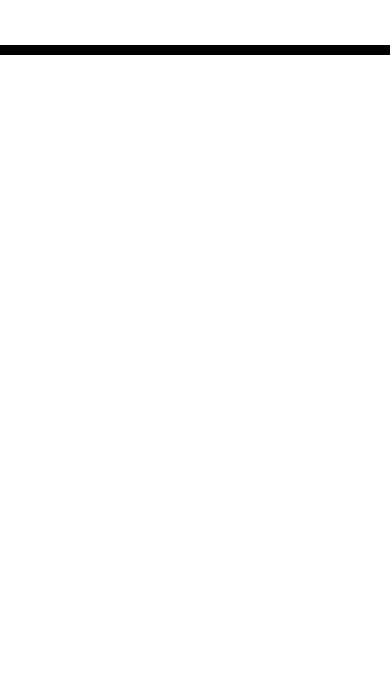
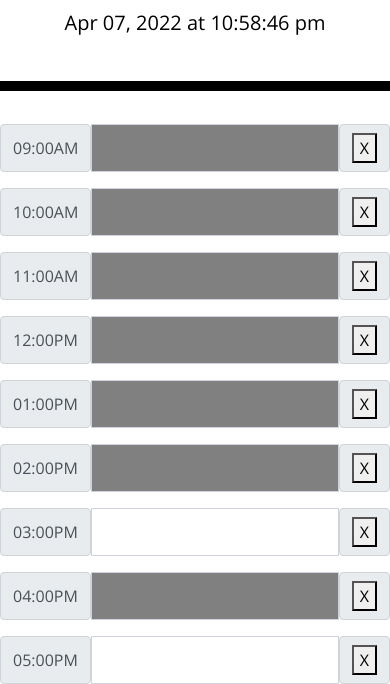
Before and after one commit to Sambalogna/dailyPlanner, a plain HTML site: page index.html in a window 390 px wide. Shown: the part 256-940 px from the top of the page. Before the commit the page ends 844 px from the top, so only its background shows below. Drawn offline with nearby package versions, Linux system fonts and the light colour scheme.

Commit message:
added html blocks for time; added real time with moment.js; added color changing responsiveness to scheduled time blocks

```diff
--- a/index.html
+++ b/index.html
@@ -30,9 +30,84 @@
     </header>
     <div class="container">
       <!-- Timeblocks go here -->
+      <div class="row">
+        <!-- 9AM -->
+        <div class="input-group input-group-sm mb-3">
+          <div class="input-group input-group-lg">
+            <span class="input-group-text" id="inputGroup-sizing-lg">09:00AM</span>
+            <input id="0900" type="text" class="form-control" aria-label="Sizing example input" aria-describedby="inputGroup-sizing-lg">
+            <span class="input-group-text" id="inputGroup-sizing-lg"><button id="delete">X</button></span>
+          </div>
+        </div>
+        <!-- 10AM -->
+        <div class="input-group input-group-sm mb-3">
+          <div class="input-group input-group-lg">
+            <span class="input-group-text" id="inputGroup-sizing-lg">10:00AM</span>
+            <input id = "1000" type="text" class="form-control" aria-label="Sizing example input" aria-describedby="inputGroup-sizing-lg">
+            <span class="input-group-text" id="inputGroup-sizing-lg"><button id="delete">X</button></span>
+          </div>
+        </div>
+        <!-- 11AM -->
+        <div class="input-group input-group-sm mb-3">
+          <div class="input-group input-group-lg">
+            <span class="input-group-text" id="inputGroup-sizing-lg">11:00AM</span>
+            <input id="1100" type="text" class="form-control" aria-label="Sizing example input" aria-describedby="inputGroup-sizing-lg">
+            <span class="input-group-text" id="inputGroup-sizing-lg"><button id="delete">X</button></span>
+          </div>
+        </div>
+        <!-- 12PM -->
+        <div class="input-group input-group-sm mb-3">
+          <div class="input-group input-group-lg">
+            <span class="input-group-text" id="inputGroup-sizing-lg">12:00PM</span>
+            <input id="1200" type="text" class="form-control" aria-label="Sizing example input" aria-describedby="inputGroup-sizing-lg">
+            <span class="input-group-text" id="inputGroup-sizing-lg"><button id="delete">X</button></span>
+          </div>
+        </div>
+        <!-- 1PM -->
+        <div class="input-group input-group-sm mb-3">
+          <div class="input-group input-group-lg">
+            <span class="input-group-text" id="inputGroup-sizing-lg">01:00PM</span>
+            <input id="1300" type="text" class="form-control" aria-label="Sizing example input" aria-describedby="inputGroup-sizing-lg">
+            <span class="input-group-text" id="inputGroup-sizing-lg"><button id="delete">X</button></span>
+          </div>
+        </div>
+        <!-- 2PM -->
+        <div class="input-group input-group-sm mb-3">
+          <div class="input-group input-group-lg">
+            <span class="input-group-text" id="inputGroup-sizing-lg">02:00PM</span>
+            <input id="1400" type="text" class="form-control" aria-label="Sizing example input" aria-describedby="inputGroup-sizing-lg">
+            <span class="input-group-text" id="inputGroup-sizing-lg"><button id="delete">X</button></span>
+          </div>
+        </div>
+        <!-- 3PM -->
+        <div class="input-group input-group-sm mb-3">
+          <div class="input-group input-group-lg">
+            <span class="input-group-text" id="inputGroup-sizing-lg">03:00PM</span>
+            <input id="1500" type="text" class="form-control" aria-label="Sizing example input" aria-describedby="inputGroup-sizing-lg">
+            <span class="input-group-text" id="inputGroup-sizing-lg"><button id="delete">X</button></span>
+          </div>
+        </div>
+        <!-- 4PM -->
+        <div class="input-group input-group-sm mb-3">
+          <div class="input-group input-group-lg">
+            <span class="input-group-text" id="inputGroup-sizing-lg">04:00PM</span>
+            <input id="1600" type="text" class="form-control" aria-label="Sizing example input" aria-describedby="inputGroup-sizing-lg">
+            <span class="input-group-text" id="inputGroup-sizing-lg"><button id="delete">X</button></span>
+          </div>
+        </div>
+        <!-- 5PM -->
+        <div class="input-group input-group-sm mb-3">
+          <div class="input-group input-group-lg">
+            <span class="input-group-text" id="inputGroup-sizing-lg">05:00PM</span>
+            <input id="1700" type="text" class="form-control" aria-label="Sizing example input" aria-describedby="inputGroup-sizing-lg">
+            <span class="input-group-text" id="inputGroup-sizing-lg"><button id="delete">X</button></span>
+          </div>
+        </div>
+      </div>
     </div>
 
     <script src="https://cdnjs.cloudflare.com/ajax/libs/jquery/3.2.1/jquery.min.js"></script>
     <script src="https://cdnjs.cloudflare.com/ajax/libs/moment.js/2.24.0/moment.min.js"></script>
+    <script src ="script.js"></script>
   </body>
 </html>
--- /dev/null
+++ b/script.js
@@ -0,0 +1,124 @@
+var rightNow;
+var timeIs9 = $("#0900")
+var timeIs10 = $("#1000")
+var timeIs11 = $("#1100")
+var timeIs12 = $("#1200")
+var timeIs1 = $("#1300")
+var timeIs2 = $("#1400")
+var timeIs3 = $("#1500")
+var timeIs4 = $("#1600")
+var timeIs5 = $("#1700")
+//button event listener
+document.getElementById('delete').addEventListener('click', consoleCool)
+function consoleCool() {
+console.log('yo you deleted something')
+}
+
+
+//timer
+
+timeDisplay = $("#currentDay")
+function displayTime() {
+    rightNow = moment().format('MMM DD, YYYY [at] hh:mm:ss a');
+    timeDisplay.text(rightNow);
+
+}
+//loads immediately
+displayTime();
+//loads again after 1 second repeatedly
+setInterval(displayTime,1000)
+
+
+function checkTime(){
+    // grab time
+    var currentTime = moment().format('H')
+    //make currentTime a number
+    currentTime = Number(currentTime)
+    if(currentTime === 9){
+        timeIs9.css("background-color", "red");
+    }//red
+    else if(currentTime > 9){
+        timeIs9.css("background-color", "grey");
+    }//grey
+    else{
+        timeIs9.css("background-color", "#50c878");
+    }//green
+    if(currentTime === 10){
+        timeIs10.css("background-color", "red");
+    }//red
+    else if(currentTime > 10){
+        timeIs10.css("background-color", "grey");
+    }//grey
+    else{
+        timeIs10.css("background-color", "#50c878");
+    }//green
+    if(currentTime === 11){
+        timeIs11.css("background-color", "red");
+    }//red
+    else if(currentTime > 11){
+        timeIs11.css("background-color", "grey");
+    }//grey
+    else{
+        timeIs11.css("background-color", "#50c878");
+    }//green
+    if(currentTime === 12){
+        timeIs12.css("background-color", "red");
+    }//red
+    else if(currentTime > 12){
+        timeIs12.css("background-color", "grey");
+    }//grey
+    else{
+        timeIs12.css("background-color", "#50c878");
+    }//green
+    if(currentTime === 13){
+        timeIs1.css("background-color", "red");
+    }//red
+    else if(currentTime > 13){
+        timeIs1.css("background-color", "grey");
+    }//grey
+    else{
+        timeIs1.css("background-color", "#50c878");
+    }//green
+    if(currentTime === 14){
+        timeIs2.css("background-color", "red");
+    }//red
+    else if(currentTime > 14){
+        timeIs2.css("background-color", "grey");
+    }//grey
+    else{
+        timeIs2.css("background-color", "#50c878");
+    }//green
+    if(currentTime === 15){
+        timeIs3.css("background-color", "red")
+        console.log('now you gotta change color')
+    }
+    else if(currentTime > 15 ){
+        console.log('change the color at 4?')
+        timeIs3.css("background-color", "#grey")
+    }
+    else{
+        timeIs3.css("background-color", "#50c878")
+    }
+    if(currentTime === 16){
+        timeIs4.css("background-color", "red");
+    }//red
+    else if(currentTime > 16){
+        timeIs4.css("background-color", "grey");
+    }//grey
+    else{
+        timeIs4.css("background-color", "#50c878");
+    }//green
+    if(currentTime === 17){
+        timeIs5.css("background-color", "red")
+        console.log('now you gotta change color')
+    }
+    else if(currentTime > 17 ){
+        console.log('change the color at 4?')
+        timeIs5.css("background-color", "#grey")
+    }
+    else{
+        timeIs5.css("background-color", "#50c878")
+    }
+}
+checkTime();
+setInterval(checkTime, 60000);
```
